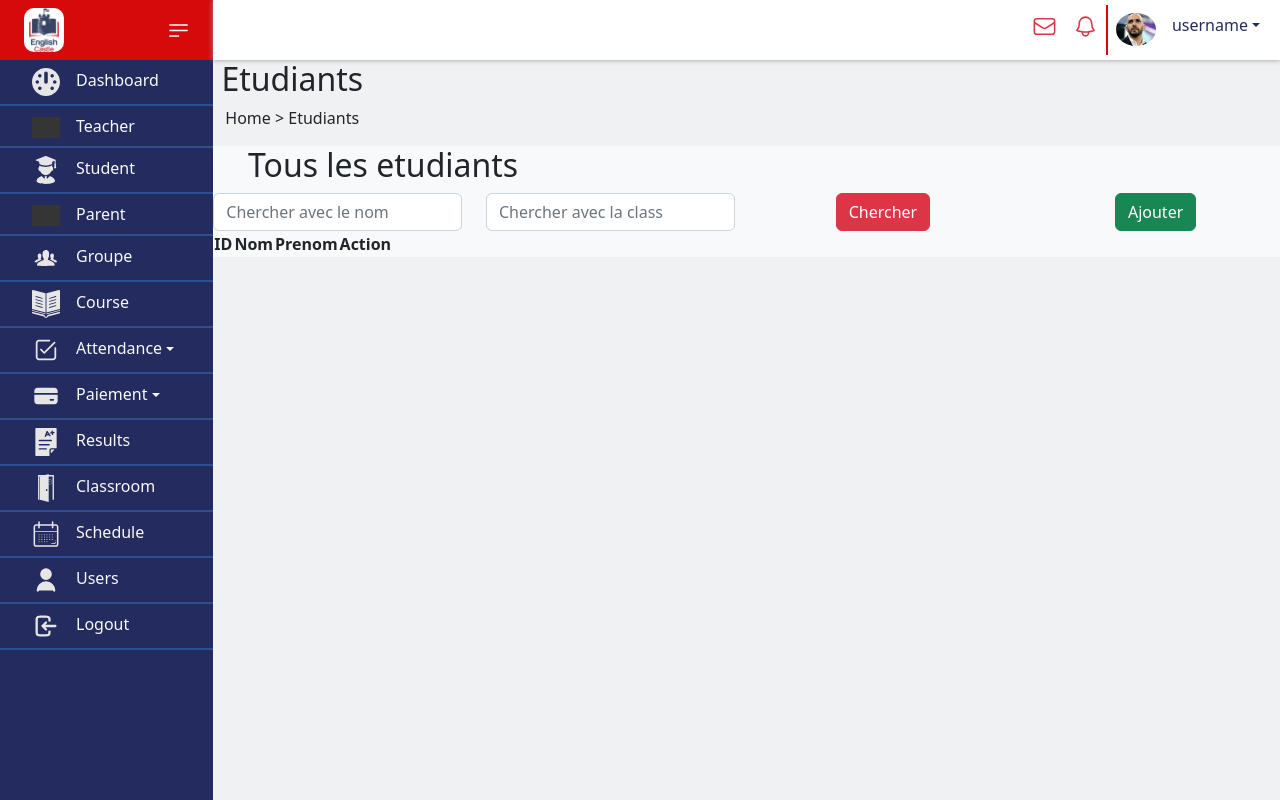
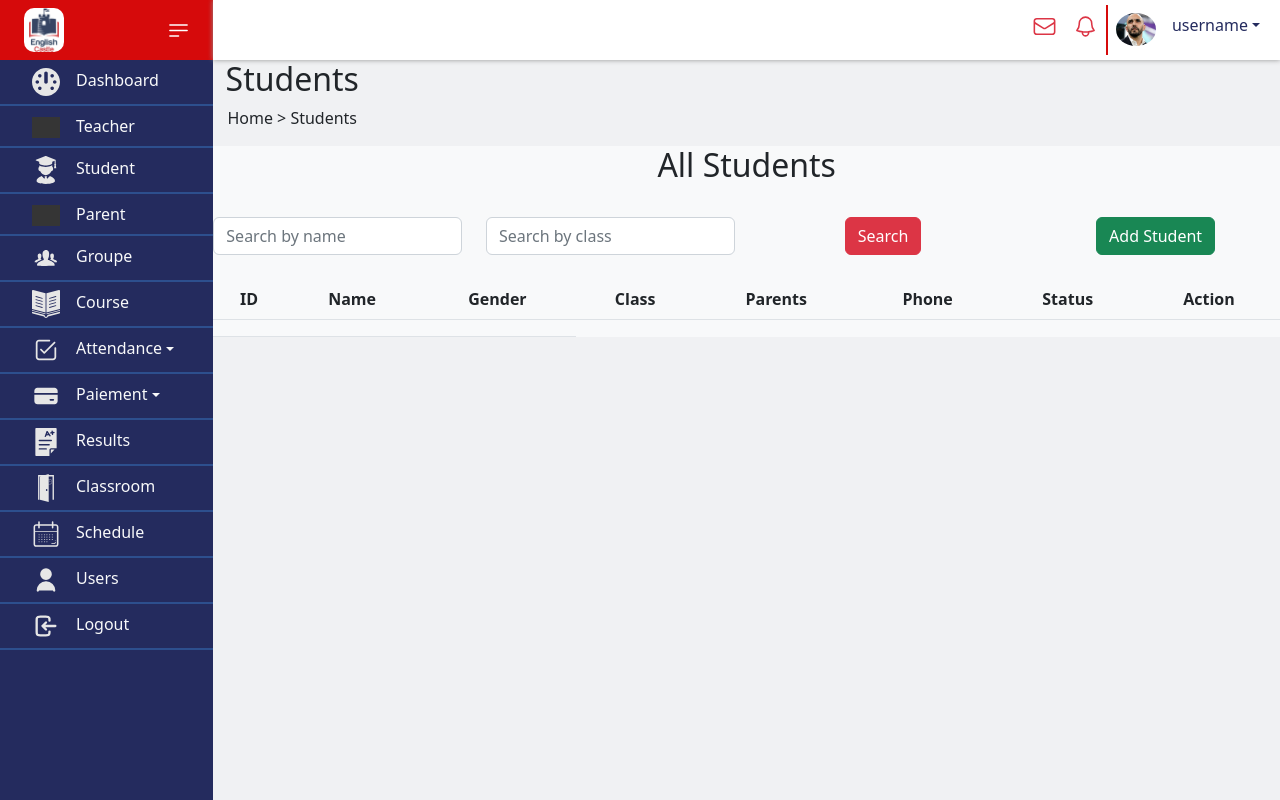
Before and after one commit to Lachhab1/language-center_react_laravel, a React (Vite) app in the folder langcenter-frontend/: page /students in a window 1280 px wide. Built offline with nearby package versions, Linux system fonts and the light colour scheme; grey boxes are pictures that could not be loaded.

Commit message:
Donner th de tableau

```diff
--- a/langcenter-frontend/src/views/Etudiants.jsx
+++ b/langcenter-frontend/src/views/Etudiants.jsx
@@ -1,55 +1,67 @@
 import React, { useState } from 'react';
+
+
 export default function Etudiants(){
 
-    const [students, setStudents] = useState([]);
-    const [firstName, setFirstName] = useState("");
-    const [lastName, setLastName] = useState("");
-    const [email, setEmail] = useState("");
+
 
     return(
         <div className="Container">
             <div className="row">
                 <div className="col-md-2">
 
-                    <h2>Etudiants</h2>
-                    <p>Home &gt;  Etudiants</p>
+                    <h2>Students</h2>
+                    <p>Home &gt;  Students</p>
                 </div>
             </div>
             <div className="Container bg-light">
                 <div className="row">
-                    <div className="col-4">
-                        <h2>Tous les etudiants</h2>
+                    <div className="col">
+                        <h2>All Students</h2>
                     </div>
                 </div>
-
+                <br />
                 <div className="row">
                     <div className="col-3">
                         <form>
-                            <input className="form-control" type="text" name="Nom" id="1" placeholder="Chercher avec le nom" />
+                            <input className="form-control" type="text" name="Nom" id="1" placeholder="Search by name" />
                         </form>
                     </div>
                     <div className="col-3">
                         <form>
-                            <input className="form-control" type="text" name="Class" id="2" placeholder="Chercher avec la class" />
+                            <input className="form-control" type="text" name="Class" id="2" placeholder="Search by class" />
                         </form>
                     </div>
                     <div className="col-3">
-                        <button className="btn btn-danger"> Chercher </button>
+                        <button className="btn btn-danger"> Search </button>
                     </div>
                     <div className="col-3">
-                        <button className="btn btn-success"> Ajouter </button>
+                        <button className="btn btn-success"> Add Student </button>
                     </div>
                 </div>
+                <br />
                 <div>
-                    <table>
+                    <table className='table'>
                         <thead>
                             <tr>
                                 <th>ID</th>
-                                <th>Nom</th>
-                                <th>Prenom</th>
+                                <th>Name</th>
+                                <th>Gender</th>
+                                <th>Class</th>
+                                <th>Parents</th>
+                                <th>Phone</th>
+                                <th>Status</th>
                                 <th>Action</th>
                             </tr>
                         </thead>
+                        <tbody>
+                            <tr>
+                                <td></td>
+                                <td></td>
+                                <td></td>
+
+                            </tr>
+                        </tbody>
                     </table>
                 </div>
                 </div>
```
